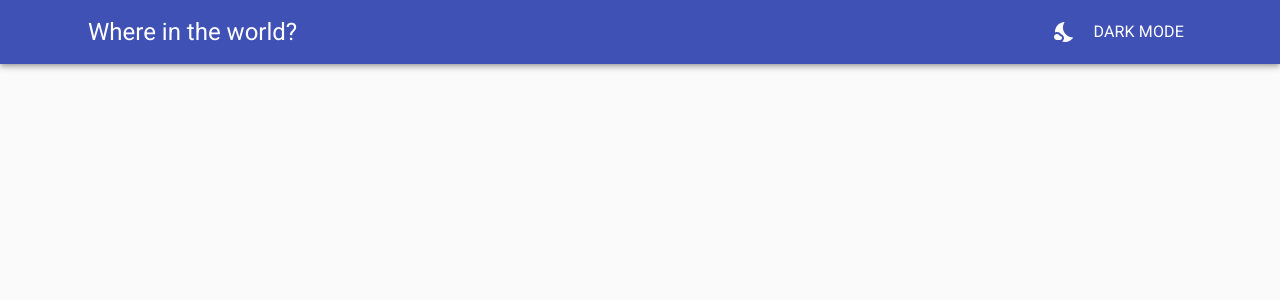
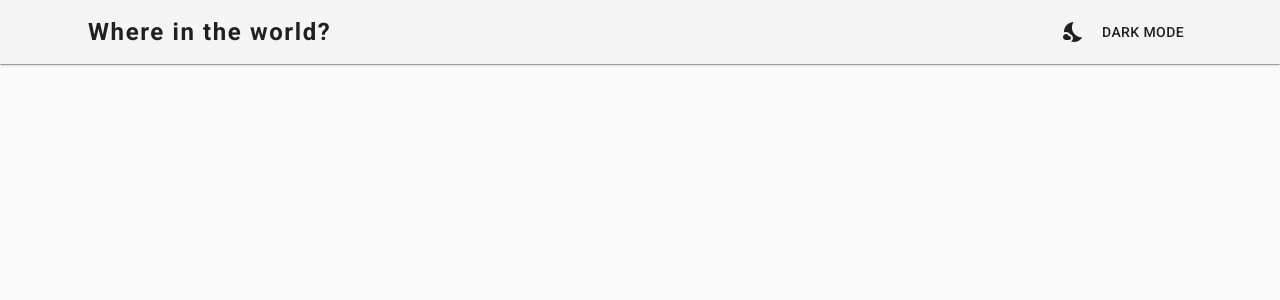
Before and after one commit to Yellow-May/Frontend-Mentor-rest-countries-api-with-color-theme-switcher, a React (Create React App) app: page / in a window 1280 px wide. Shown: the top 300 px of the page. Built offline with nearby package versions, Linux system fonts and the light colour scheme.

Commit message:
- Header stylings - useStyles reuseable function created

```diff
--- a/src/components/Header.tsx
+++ b/src/components/Header.tsx
@@ -5,14 +5,27 @@ import Typography from "@material-ui/core/Typography";
 import Button from "@material-ui/core/Button";
 import Brightness4Icon from "@material-ui/icons/Brightness4";
 import NightsStayIcon from "@material-ui/icons/NightsStay";
+import useStyles from "./../useStyles";
 
 const Header = () => {
 	const [darkMode, setDarkMode] = React.useState(false);
 
+	const classes = useStyles();
+
 	return (
-		<AppBar position='static' style={{ padding: "0 5%" }}>
+		<AppBar
+			position='static'
+			color='default'
+			elevation={1}
+			className={classes.header}>
 			<Toolbar>
-				<Typography variant='h5' style={{ flexGrow: 1 }}>
+				<Typography
+					variant='h5'
+					style={{
+						flexGrow: 1,
+						fontWeight: 700,
+						letterSpacing: "0.1rem",
+					}}>
 					Where in the world?
 				</Typography>
 
@@ -22,7 +35,7 @@ const Header = () => {
 						darkMode ? setDarkMode(false) : setDarkMode(true)
 					}>
 					{darkMode ? <Brightness4Icon /> : <NightsStayIcon />}
-					<Typography style={{ marginLeft: "1rem" }}>
+					<Typography variant='button' style={{ marginLeft: "1rem" }}>
 						{darkMode ? "Light Mode" : "Dark Mode"}
 					</Typography>
 				</Button>
--- /dev/null
+++ b/src/useStyles.tsx
@@ -0,0 +1,16 @@
+import { createStyles, makeStyles, Theme } from "@material-ui/core/styles";
+
+const useStyles = makeStyles((theme: Theme) =>
+	createStyles({
+		header: {
+			padding: theme.spacing(1.5),
+			paddingLeft: 0,
+			paddingRight: 0,
+			[theme.breakpoints.up("md")]: {
+				padding: "0 5%",
+			},
+		},
+	})
+);
+
+export default useStyles;
```
